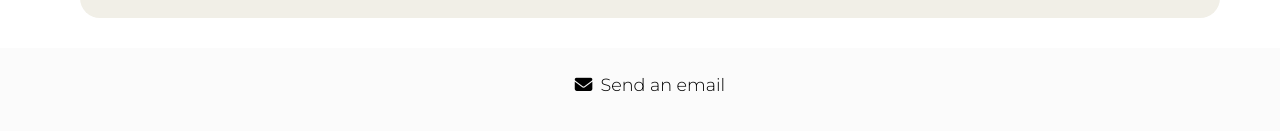
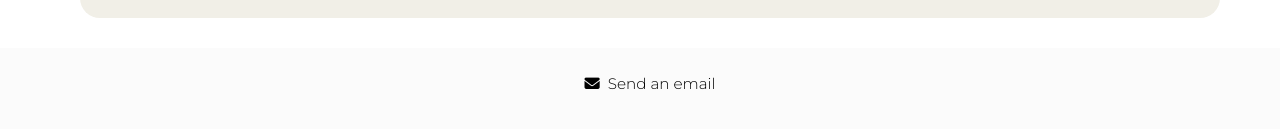
Before and after one commit to KarimGP/Portfolio, a React (Create React App) app: page / in a window 1280 px wide. Shown: the part 3962-4093 px from the top of the page. Built offline with nearby package versions, Linux system fonts and the light colour scheme.

Commit message:
little changes

```diff
--- a/src/App.css
+++ b/src/App.css
@@ -379,7 +379,7 @@ body {
   text-decoration: none; /* Quita el subrayado */
   font-family: 'Montserrat', sans-serif; /* Ensure Montserrat is applied */
   font-weight: 300; /* Use a specific weight like 700 for bold */
-  font-size: 1.1rem; /* Adjust the size as needed */
+  font-size: .95rem; /* Adjust the size as needed */
 }
 
 .email-link:hover {
```
